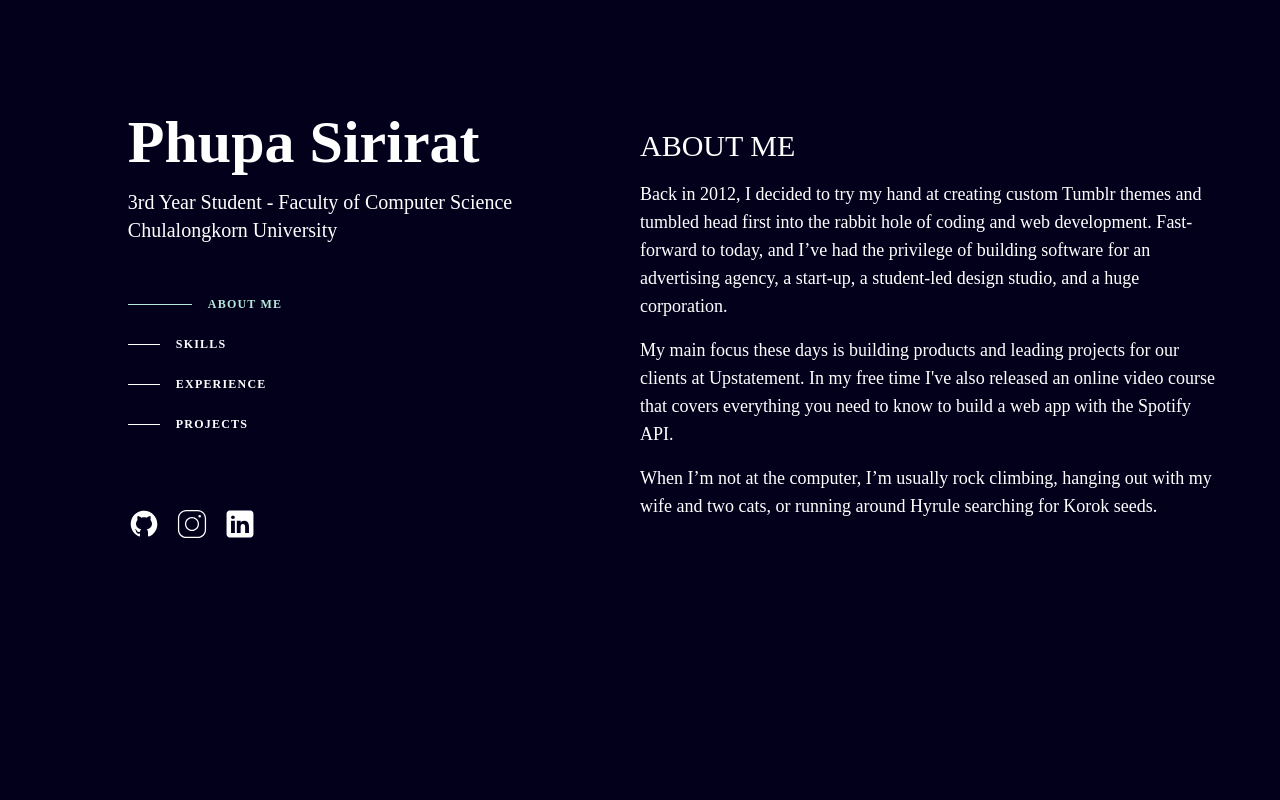
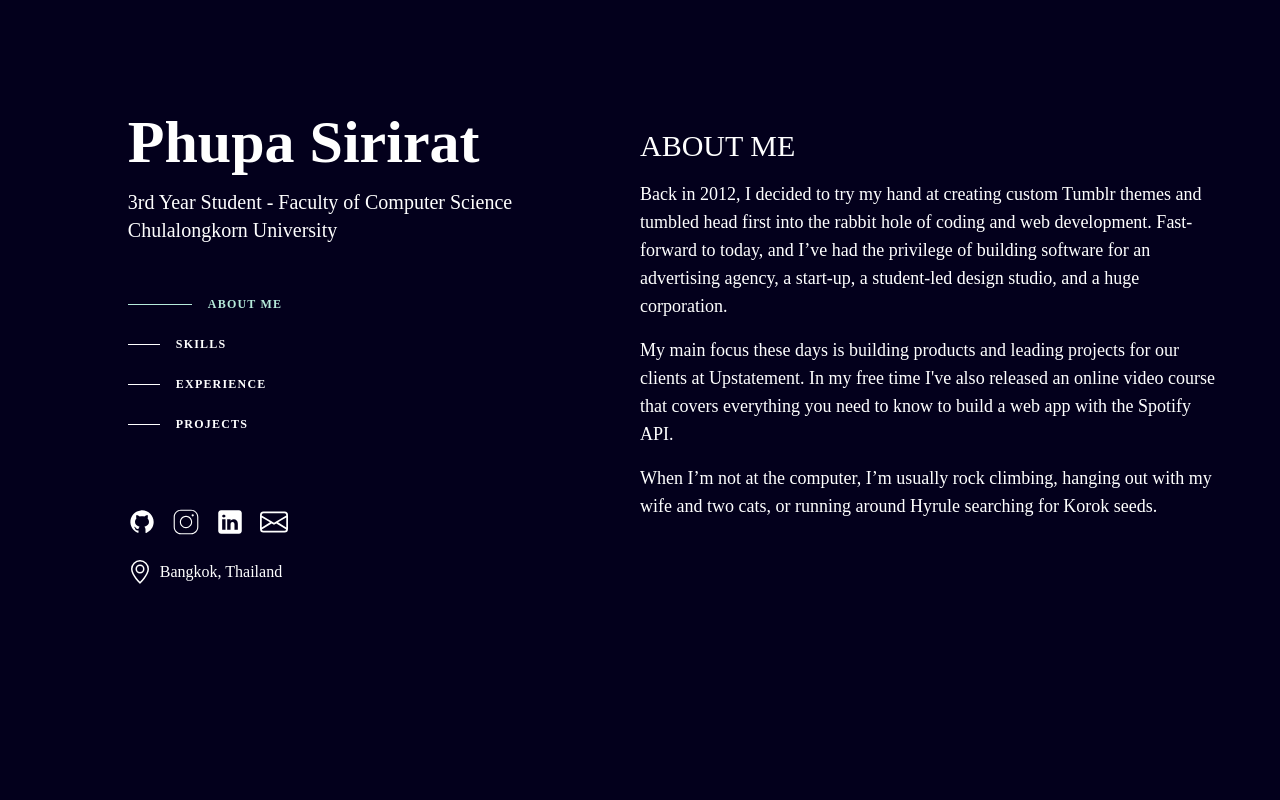
Before and after one commit to PhupaSirirat/personal-web, a React (Vite) app: page / in a window 1280 px wide. Shown: the top 800 px of the page. Built offline with nearby package versions, Linux system fonts and the light colour scheme.

Commit message:
feat: add new icons

```diff
--- a/src/components/Navigation.tsx
+++ b/src/components/Navigation.tsx
@@ -1,10 +1,12 @@
 import { motion } from 'framer-motion';
 import { tv } from 'tailwind-variants';
 
-import GitHub from '@/assets/icons/github.svg';
-import IG from '@/assets/icons/ig.svg';
-import LinkedIn from '@/assets/icons/linkedin.svg';
-import { useState } from 'react';
+import GitHubIcon from '@/assets/icons/github.svg';
+import IGIcon from '@/assets/icons/ig.svg';
+import LinkedInIcon from '@/assets/icons/linkedin.svg';
+import EmailIcon from '@/assets/icons/email.svg';
+import LocationIcon from '@/assets/icons/location.svg';
+import { useState, useEffect } from 'react';
 
 const profileSection = tv({
   slots: {
@@ -18,7 +20,8 @@ const profileSection = tv({
       'text-xs font-bold uppercase tracking-widest group-hover:text-quaternary group-focus-visible:text-quaternary',
     Link: 'group flex items-center py-3 cursor-pointer',
     NavList: 'w-max',
-    LinkTree: 'w-32 mt-16 flex gap-4',
+    Icons: 'w-40 mt-16 flex gap-4',
+    Location: 'flex items-center gap-2 mt-6',
   },
 });
 
@@ -31,7 +34,8 @@ const {
   NavText,
   NavList,
   Link,
-  LinkTree,
+  Icons,
+  Location,
 } = profileSection();
 
 interface NavigationProps {
@@ -53,6 +57,12 @@ export default function Navigation({
       ref.current.scrollIntoView({ behavior: 'smooth' });
     }
   };
+  useEffect(() => {
+    if (ref.current) {
+      ref.current.scrollIntoView({ behavior: 'smooth', block: 'start' });
+    }
+  }, [ref]);
+
   return (
     <section className={Container()}>
       <div>
@@ -130,36 +140,36 @@ export default function Navigation({
           <p></p>
         </nav>
 
-        <ul className={LinkTree()}>
+        <ul className={Icons()}>
           <li>
             <motion.div
-              whileHover={{ scale: 1.2 }}
+              whileHover={{ scale: 1.4 }}
               whileTap={{
                 scale: 0.8,
                 borderRadius: '100%',
               }}
             >
               <a href="https://github.com/PhupaSirirat" target="_blank">
-                <img src={GitHub} alt="GitHub icon" />
+                <img src={GitHubIcon} alt="GitHub icon" />
               </a>
             </motion.div>
           </li>
           <li>
             <motion.div
-              whileHover={{ scale: 1.2 }}
+              whileHover={{ scale: 1.4 }}
               whileTap={{
                 scale: 0.8,
                 borderRadius: '100%',
               }}
             >
               <a href="https://www.instagram.com/okb.p_al.gos/" target="_blank">
-                <img src={IG} alt="IG icon" />
+                <img src={IGIcon} alt="IG icon" />
               </a>
             </motion.div>
           </li>
           <li>
             <motion.div
-              whileHover={{ scale: 1.2 }}
+              whileHover={{ scale: 1.4 }}
               whileTap={{
                 scale: 0.8,
                 borderRadius: '100%',
@@ -169,11 +179,29 @@ export default function Navigation({
                 href="https://www.linkedin.com/in/phupa-sirirat-948381231/"
                 target="_blank"
               >
-                <img src={LinkedIn} alt="LinkedIn icon" />
+                <img src={LinkedInIcon} alt="LinkedIn icon" />
+              </a>
+            </motion.div>
+          </li>
+          <li>
+            <motion.div
+              whileHover={{ scale: 1.4 }}
+              whileTap={{
+                scale: 0.8,
+                borderRadius: '100%',
+              }}
+            >
+              <a href="mailto:phupasirirat@gmail.com" target="_blank">
+                <img src={EmailIcon} alt="Email icon" />
               </a>
             </motion.div>
           </li>
         </ul>
+
+        <div className={Location()}>
+          <img src={LocationIcon} alt="Location icon" className="h-6" />
+          <p>Bangkok, Thailand</p>
+        </div>
       </div>
     </section>
   );
```
Also changed, not shown: src/assets/icons/email.svg (added), src/assets/icons/location.svg (added).
